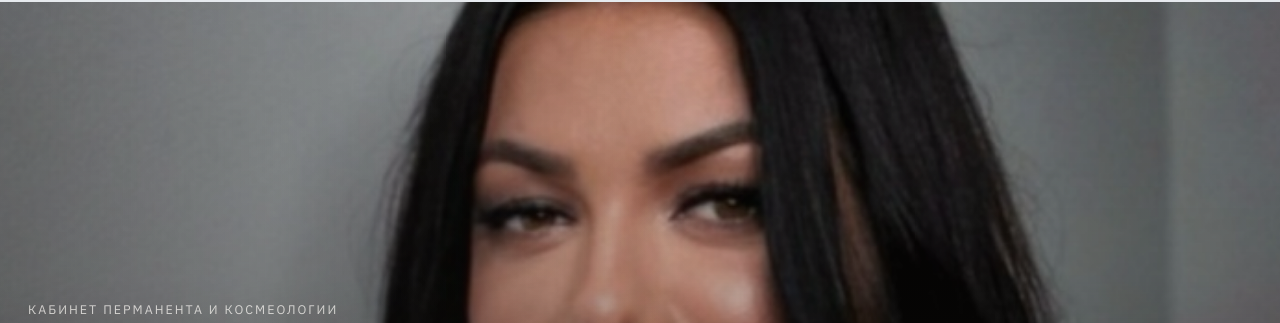
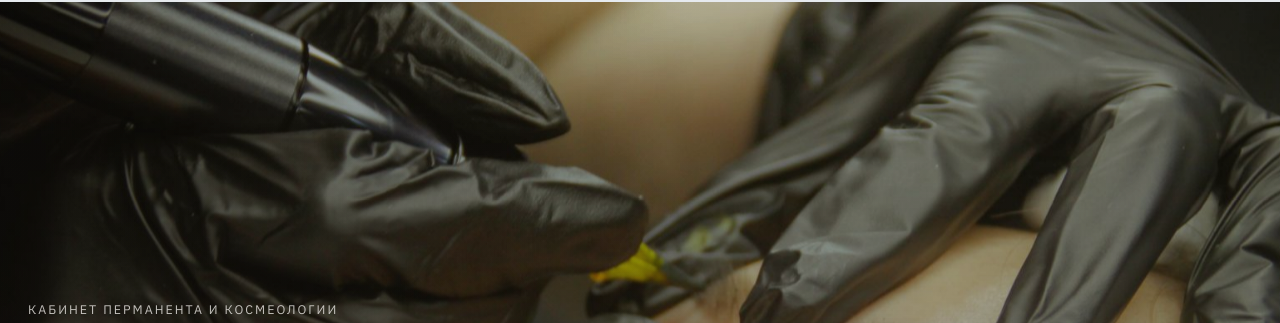
Before and after one commit to TeasSty/kulikova-permanent, a website built with Vite: page index.html in a window 1280 px wide. Shown: the part 74-397 px from the top of the page. Built offline with nearby package versions, Linux system fonts and the light colour scheme.

Commit message:
Use stock PMU procedure photo for hero
Co-authored-by: Cursor <cursoragent@cursor.com>

```diff
--- a/index.html
+++ b/index.html
@@ -48,7 +48,7 @@
     <main id="main">
       <section class="hero" id="top">
         <div class="hero-media" aria-hidden="true">
-          <img src="/images/avatar.jpg" alt="Татьяна Куликова" class="hero-img" />
+          <img src="/images/hero.jpg" alt="Перманентный макияж бровей" class="hero-img" />
           <div class="hero-shade"></div>
         </div>
         <div class="hero-content">
--- a/src/style.css
+++ b/src/style.css
@@ -180,7 +180,7 @@ button {
   width: 100%;
   height: 100%;
   object-fit: cover;
-  object-position: center 22%;
+  object-position: center 45%;
   transform: scale(1.04);
   animation: hero-settle 1.6s var(--ease) both;
 }
```
Also changed, not shown: public/images/hero.jpg (added).
